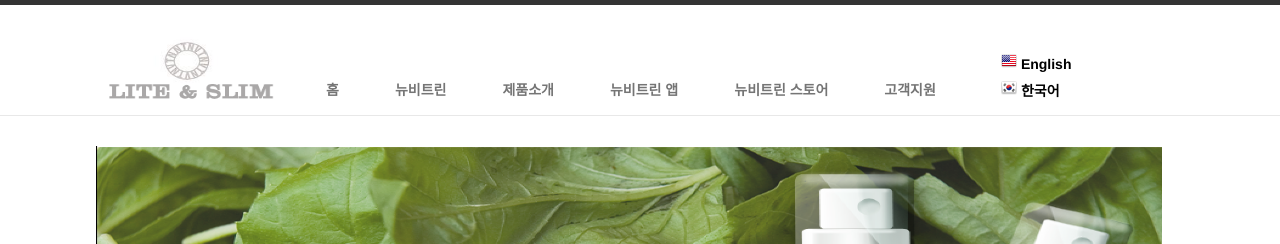
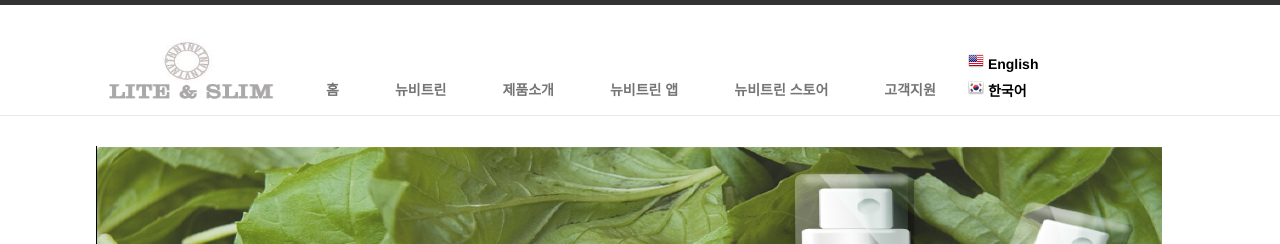
Before and after one commit to jikey0371/nuvitrin, a Jekyll site: the page built from index.html, in a window 1280 px wide. Shown: the top 244 px of the page. Built offline with Jekyll 4.4.1, drawn with Linux system fonts in a browser that asks for light colours.

Commit message:
lang. percent change

```diff
--- a/css/main.css
+++ b/css/main.css
@@ -668,7 +668,7 @@ li a {
 
 .language{
   display: inline-block;
-  padding-left: 73%;
+  padding-left: 70%;
   padding-top: 4%;
   list-style-type:none;
 }
```
